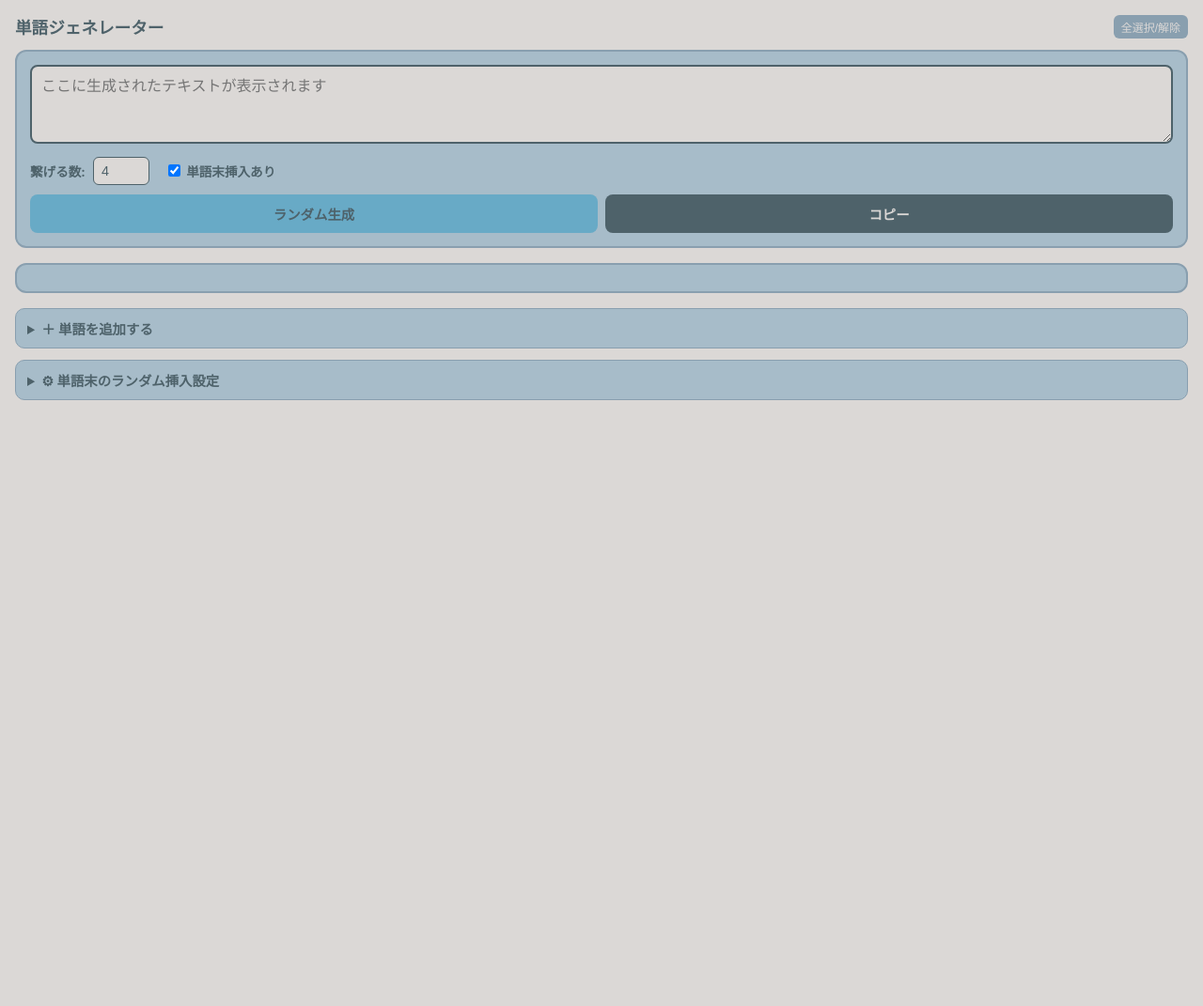
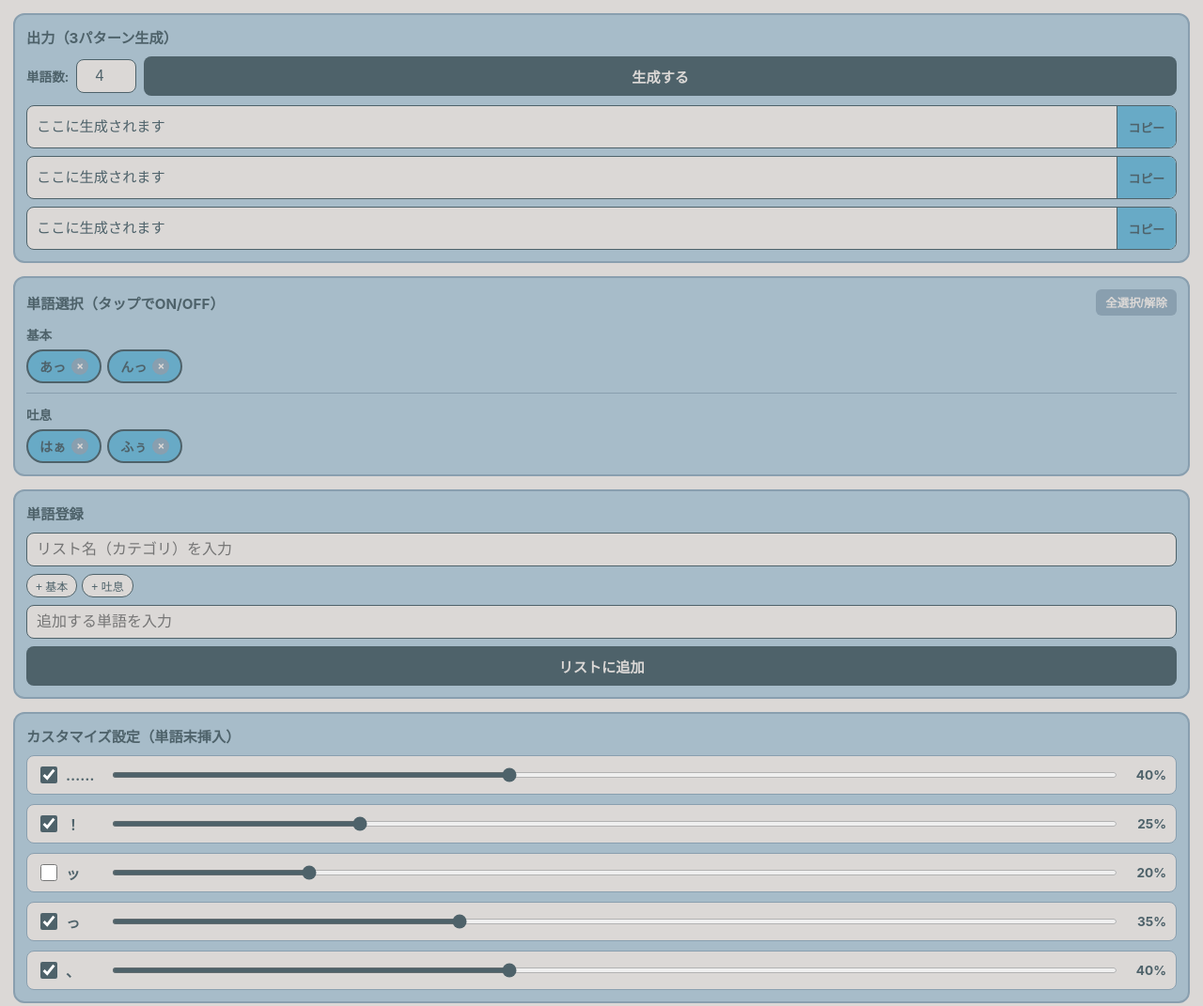
Before and after one commit to c0mrom/-_-00o, a plain HTML site: page index.html in a window 1280 px wide. Shown: the whole page at 94% size. Before the commit the page ends 800 px from the top, so only its background shows below. Drawn offline with Linux system fonts and the light colour scheme.

Commit message:
Refactor index.html for improved structure and functionality
Refactor HTML structure and styles for better organization and readability. Update JavaScript functions for word generation and management.

```diff
--- a/index.html
+++ b/index.html
@@ -3,381 +3,170 @@
 <head>
   <meta charset="UTF-8">
   <meta name="viewport" content="width=device-width, initial-scale=1.0, maximum-scale=1.0, user-scalable=no">
-  <!-- 検索エンジンに載せない設定 -->
   <meta name="robots" content="noindex, nofollow, noarchive">
   <title>Word Generator</title>
-
-  <!-- iPhone PWA設定 -->
   <meta name="apple-mobile-web-app-capable" content="yes">
   <meta name="apple-mobile-web-app-status-bar-style" content="default">
   <meta name="apple-mobile-web-app-title" content="単語生成">
   <link rel="apple-touch-icon" href="IMG_4685.jpeg">
   <link rel="manifest" href="manifest.json">
-
   <style>
-    :root {
-      --c-dark: #4e626a;
-      --c-accent: #68aac6;
-      --c-mid: #899faf;
-      --c-light: #a7bcc9;
-      --c-bg: #dbd8d6;
-    }
-
-    * {
-      box-sizing: border-box;
-      -webkit-tap-highlight-color: transparent;
-    }
-
-    body {
-      margin: 0;
-      padding: 16px;
-      background-color: var(--c-bg);
-      color: var(--c-dark);
-      font-family: -apple-system, BlinkMacSystemFont, "Hiragino Sans", sans-serif;
-      padding-bottom: 60px;
-    }
-
-    h1 {
-      font-size: 1.1rem;
-      margin: 0 0 12px 0;
-      color: var(--c-dark);
-      display: flex;
-      justify-content: space-between;
-      align-items: center;
-    }
-
-    /* 生成エリア */
-    .card {
-      background-color: var(--c-light);
-      border: 2px solid var(--c-mid);
-      border-radius: 12px;
-      padding: 14px;
-      margin-bottom: 16px;
-    }
-
-    .result-box {
-      width: 100%;
-      min-height: 84px;
-      background-color: var(--c-bg);
-      color: var(--c-dark);
-      border: 2px solid var(--c-dark);
-      border-radius: 8px;
-      padding: 10px;
-      font-size: 1rem;
-      line-height: 1.5;
-      resize: vertical;
-      margin-bottom: 10px;
-    }
-
-    .controls-row {
-      display: flex;
-      gap: 8px;
-      flex-wrap: wrap;
-      align-items: center;
-      margin-bottom: 10px;
-    }
-
-    label {
-      font-size: 0.85rem;
-      font-weight: bold;
-    }
-
-    input[type="number"], input[type="text"], select {
-      background-color: var(--c-bg);
-      color: var(--c-dark);
-      border: 1.5px solid var(--c-dark);
-      border-radius: 6px;
-      padding: 6px 8px;
-      font-size: 0.9rem;
-    }
-
-    input[type="number"] {
-      width: 60px;
-    }
-
-    .btn {
-      background-color: var(--c-dark);
-      color: var(--c-bg);
-      border: none;
-      border-radius: 8px;
-      padding: 10px 14px;
-      font-size: 0.9rem;
-      font-weight: bold;
-      cursor: pointer;
-      flex: 1;
-    }
-
-    .btn-accent {
-      background-color: var(--c-accent);
-      color: var(--c-dark);
-    }
-
-    .btn-mid {
-      background-color: var(--c-mid);
-      color: var(--c-bg);
-    }
-
-    .btn:active {
-      opacity: 0.8;
-    }
-
-    /* 単語チップエリア */
-    .category-block {
-      margin-bottom: 14px;
-      padding-bottom: 10px;
-      border-bottom: 1px solid var(--c-mid);
-    }
-
-    .category-title {
-      font-size: 0.9rem;
-      font-weight: bold;
-      margin: 0 0 8px 0;
-      color: var(--c-dark);
-      display: flex;
-      justify-content: space-between;
-    }
-
-    .chip-container {
-      display: flex;
-      flex-wrap: wrap;
-      gap: 6px;
-    }
-
-    .chip {
-      background-color: var(--c-bg);
-      color: var(--c-dark);
-      border: 1.5px solid var(--c-dark);
-      border-radius: 16px;
-      padding: 5px 12px;
-      font-size: 0.85rem;
-      cursor: pointer;
-      user-select: none;
-      display: inline-flex;
-      align-items: center;
-      gap: 6px;
-    }
-
-    .chip.selected {
-      background-color: var(--c-accent);
-      color: var(--c-dark);
-      border-color: var(--c-dark);
-      font-weight: bold;
-    }
-
-    .chip-del {
-      font-size: 0.75rem;
-      opacity: 0.7;
-      padding-left: 4px;
-    }
-
-    /* アコーディオン（追加・末尾設定用） */
-    details {
-      background-color: var(--c-light);
-      border: 1.5px solid var(--c-mid);
-      border-radius: 10px;
-      padding: 10px 12px;
-      margin-bottom: 12px;
-    }
-
-    summary {
-      font-weight: bold;
-      font-size: 0.9rem;
-      cursor: pointer;
-    }
-
-    .form-grid {
-      display: flex;
-      flex-direction: column;
-      gap: 8px;
-      margin-top: 10px;
-    }
-
-    .toast {
-      position: fixed;
-      bottom: 20px;
-      left: 50%;
-      transform: translateX(-50%);
-      background-color: var(--c-dark);
-      color: var(--c-bg);
-      padding: 8px 18px;
-      border-radius: 20px;
-      font-size: 0.85rem;
-      opacity: 0;
-      pointer-events: none;
-      transition: opacity 0.2s;
-    }
-    .toast.show {
-      opacity: 1;
-    }
+    :root { --c-dark: #4e626a; --c-accent: #68aac6; --c-mid: #899faf; --c-light: #a7bcc9; --c-bg: #dbd8d6; }
+    * { box-sizing: border-box; -webkit-tap-highlight-color: transparent; }
+    body { margin: 0; padding: 14px; background: var(--c-bg); color: var(--c-dark); font-family: -apple-system, BlinkMacSystemFont, "Hiragino Sans", sans-serif; padding-bottom: 70px; }
+    h2 { font-size: 0.95rem; margin: 0 0 10px 0; display: flex; justify-content: space-between; align-items: center; }
+    .card { background: var(--c-light); border: 2px solid var(--c-mid); border-radius: 12px; padding: 12px; margin-bottom: 14px; }
+    .row { display: flex; gap: 8px; align-items: center; margin-bottom: 10px; }
+    .row label { font-size: 0.85rem; font-weight: bold; white-space: nowrap; }
+    input[type="number"], input[type="text"] { background: var(--c-bg); color: var(--c-dark); border: 1.5px solid var(--c-dark); border-radius: 8px; padding: 8px 10px; font-size: 16px; }
+    input[type="number"] { width: 64px; text-align: center; }
+    .btn { background: var(--c-dark); color: var(--c-bg); border: none; border-radius: 8px; padding: 10px 14px; font-size: 0.95rem; font-weight: bold; cursor: pointer; flex: 1; touch-action: manipulation; }
+    .btn:active { background: var(--c-mid); }
+    .btn-sub { background: var(--c-mid); color: var(--c-bg); border: none; border-radius: 6px; padding: 5px 10px; font-size: 0.78rem; font-weight: bold; touch-action: manipulation; }
+    .pat-list { display: flex; flex-direction: column; gap: 8px; }
+    .pat-item { display: flex; align-items: stretch; background: var(--c-bg); border: 1.5px solid var(--c-dark); border-radius: 8px; overflow: hidden; }
+    .pat-text { flex: 1; padding: 10px; font-size: 0.95rem; line-height: 1.4; word-break: break-all; min-height: 44px; display: flex; align-items: center; }
+    .pat-copy { background: var(--c-accent); color: var(--c-dark); border: none; border-left: 1.5px solid var(--c-dark); padding: 0 12px; font-size: 0.8rem; font-weight: bold; white-space: nowrap; touch-action: manipulation; }
+    .pat-copy:active { background: var(--c-mid); color: var(--c-bg); }
+    .cat-group { margin-bottom: 12px; padding-bottom: 10px; border-bottom: 1px solid var(--c-mid); }
+    .cat-group:last-child { margin-bottom: 0; padding-bottom: 0; border-bottom: none; }
+    .cat-head { font-size: 0.85rem; font-weight: bold; margin-bottom: 6px; }
+    .chip-wrap { display: flex; flex-wrap: wrap; gap: 6px; }
+    .chip { background: var(--c-bg); color: var(--c-dark); border: 1.5px solid var(--c-dark); border-radius: 18px; padding: 6px 12px; font-size: 0.88rem; display: inline-flex; align-items: center; gap: 6px; user-select: none; touch-action: manipulation; }
+    .chip.selected { background: var(--c-accent); font-weight: bold; border-width: 2px; }
+    .chip-del { display: inline-flex; align-items: center; justify-content: center; width: 18px; height: 18px; border-radius: 50%; background: var(--c-mid); color: var(--c-bg); font-size: 0.72rem; }
+    .form-col { display: flex; flex-direction: column; gap: 8px; }
+    .presets { display: flex; flex-wrap: wrap; gap: 5px; }
+    .preset-btn { background: var(--c-bg); color: var(--c-dark); border: 1px solid var(--c-dark); border-radius: 12px; padding: 3px 9px; font-size: 0.75rem; touch-action: manipulation; }
+    .suf-list { display: flex; flex-direction: column; gap: 10px; }
+    .suf-row { background: var(--c-bg); border: 1.5px solid var(--c-mid); border-radius: 8px; padding: 8px 10px; display: flex; align-items: center; gap: 10px; }
+    .suf-lbl { display: flex; align-items: center; gap: 6px; font-weight: bold; font-size: 0.95rem; min-width: 68px; }
+    .suf-lbl input { width: 18px; height: 18px; accent-color: var(--c-dark); }
+    input[type="range"] { flex: 1; accent-color: var(--c-dark); height: 6px; background: var(--c-light); border-radius: 4px; }
+    .suf-val { font-size: 0.85rem; font-weight: bold; min-width: 40px; text-align: right; }
+    .toast { position: fixed; bottom: 24px; left: 50%; transform: translateX(-50%); background: var(--c-dark); color: var(--c-bg); padding: 8px 18px; border-radius: 20px; font-size: 0.85rem; font-weight: bold; opacity: 0; pointer-events: none; transition: opacity 0.2s; z-index: 100; }
+    .toast.show { opacity: 1; }
   </style>
 </head>
 <body>
-
-  <h1>
-    <span>単語ジェネレーター</span>
-    <button class="btn-mid" style="border:none; border-radius:6px; padding:4px 8px; font-size:0.75rem;" onclick="toggleAllChips()">全選択/解除</button>
-  </h1>
-
-  <!-- 生成＆コピーエリア -->
   <div class="card">
-    <textarea id="output" class="result-box" placeholder="ここに生成されたテキストが表示されます"></textarea>
-
-    <div class="controls-row">
-      <label>繋げる数:</label>
+    <h2>出力（3パターン生成）</h2>
+    <div class="row">
+      <label for="wordCount">単語数:</label>
       <input type="number" id="wordCount" value="4" min="1" max="30">
-      <label style="margin-left:8px;">
-        <input type="checkbox" id="useSuffix" checked> 単語末挿入あり
-      </label>
+      <button type="button" class="btn" id="btnGen">生成する</button>
     </div>
-
-    <div class="controls-row" style="margin-bottom:0;">
-      <button class="btn btn-accent" onclick="generateText()">ランダム生成</button>
-      <button class="btn" onclick="copyText()">コピー</button>
+    <div class="pat-list">
+      <div class="pat-item"><div class="pat-text" id="out0">ここに生成されます</div><button type="button" class="pat-copy" data-idx="0">コピー</button></div>
+      <div class="pat-item"><div class="pat-text" id="out1">ここに生成されます</div><button type="button" class="pat-copy" data-idx="1">コピー</button></div>
+      <div class="pat-item"><div class="pat-text" id="out2">ここに生成されます</div><button type="button" class="pat-copy" data-idx="2">コピー</button></div>
     </div>
   </div>
-
-  <!-- 単語リスト（カテゴリ別） -->
-  <div class="card" id="wordListArea">
-    <!-- JSで描画 -->
+  <div class="card">
+    <h2><span>単語選択（タップでON/OFF）</span><button type="button" class="btn-sub" id="btnAll">全選択/解除</button></h2>
+    <div id="wordArea"></div>
   </div>
-
-  <!-- 新規単語追加フォーム -->
-  <details>
-    <summary>＋ 単語を追加する</summary>
-    <div class="form-grid">
-      <input type="text" id="newCategory" list="categoryList" placeholder="サブタイトル（カテゴリ名）">
-      <datalist id="categoryList"></datalist>
-      <input type="text" id="newWord" placeholder="追加する単語（例：あっ、んっ…）">
-      <button class="btn" onclick="addWord()">リストに追加</button>
+  <div class="card">
+    <h2>単語登録</h2>
+    <div class="form-col">
+      <input type="text" id="inCat" placeholder="リスト名（カテゴリ）を入力">
+      <div class="presets" id="catPresets"></div>
+      <input type="text" id="inWord" placeholder="追加する単語を入力">
+      <button type="button" class="btn" id="btnAdd">リストに追加</button>
     </div>
-  </details>
-
-  <!-- 単語末挿入（ランダム）の設定 -->
-  <details>
-    <summary>⚙ 単語末のランダム挿入設定</summary>
-    <div class="form-grid">
-      <label>挿入する記号・語尾（カンマ区切り）:</label>
-      <input type="text" id="suffixInput" placeholder="例：、,……,っ,♡,！">
-      <label>挿入する確率（%）:</label>
-      <input type="number" id="suffixProb" min="0" max="100" value="60">
-      <button class="btn" onclick="saveSuffixSettings()">設定を保存</button>
-    </div>
-  </details>
-
+  </div>
+  <div class="card">
+    <h2>カスタマイズ設定（単語末挿入）</h2>
+    <div class="suf-list" id="sufList"></div>
+  </div>
   <div id="toast" class="toast">コピーしました</div>
-
   <script>
-    // 初期データ（初回起動時のみ）
-    const defaultData = [
-      { id: 1, category: "基本", text: "あっ", selected: true },
-      { id: 2, category: "基本", text: "んっ", selected: true },
-      { id: 3, category: "余韻", text: "はぁ", selected: true },
-      { id: 4, category: "余韻", text: "ふぅ", selected: true }
-    ];
-
-    let words = JSON.parse(localStorage.getItem('custom_words_v1')) || defaultData;
-    let suffixConfig = JSON.parse(localStorage.getItem('custom_suffix_v1')) || {
-      items: "、,……,っ,……っ",
-      prob: 60
-    };
-
-    // 初期化
-    document.getElementById('suffixInput').value = suffixConfig.items;
-    document.getElementById('suffixProb').value = suffixConfig.prob;
-
-    function saveWords() {
-      localStorage.setItem('custom_words_v1', JSON.stringify(words));
-      renderWords();
-    }
-
-    function renderWords() {
-      const area = document.getElementById('wordListArea');
-      const datalist = document.getElementById('categoryList');
-      area.innerHTML = '';
-      datalist.innerHTML = '';
-
-      if (words.length === 0) {
-        area.innerHTML = '<p style="font-size:0.85rem; margin:0;">下の「＋ 単語を追加する」から登録してください。</p>';
-        return;
-      }
-
-      // カテゴリごとにグループ化
-      const categories = [...new Set(words.map(w => w.category || '未分類'))];
-
-      categories.forEach(cat => {
-        const option = document.createElement('option');
-        option.value = cat;
-        datalist.appendChild(option);
-
-        const block = document.createElement('div');
-        block.className = 'category-block';
-
-        const title = document.createElement('div');
-        title.className = 'category-title';
-        title.innerHTML = `<span>${escapeHtml(cat)}</span>`;
-        block.appendChild(title);
-
-        const container = document.createElement('div');
-        container.className = 'chip-container';
-
-        words.filter(w => (w.category || '未分類') === cat).forEach(word => {
-          const chip = document.createElement('div');
-          chip.className = 'chip' + (word.selected ? ' selected' : '');
-          chip.onclick = () => toggleWord(word.id);
-
-          const textSpan = document.createElement('span');
-          textSpan.textContent = word.text;
-
-          const delSpan = document.createElement('span');
-          delSpan.className = 'chip-del';
-          delSpan.textContent = '×';
-          delSpan.onclick = (e) => {
-            e.stopPropagation();
-            deleteWord(word.id);
-          };
-
-          chip.appendChild(textSpan);
-          chip.appendChild(delSpan);
-          container.appendChild(chip);
+    const K_W = 'wg_words_v2', K_S = 'wg_suffix_v2';
+    const defW = [{ id: 1, category: "基本", text: "あっ", selected: true }, { id: 2, category: "基本", text: "んっ", selected: true }, { id: 3, category: "吐息", text: "はぁ", selected: true }, { id: 4, category: "吐息", text: "ふぅ", selected: true }];
+    const defS = [{ char: "……", enabled: true, prob: 40 }, { char: "！", enabled: true, prob: 25 }, { char: "ッ", enabled: false, prob: 20 }, { char: "っ", enabled: true, prob: 35 }, { char: "、", enabled: true, prob: 40 }];
+    let words = JSON.parse(localStorage.getItem(K_W)) || defW;
+    let sufs = JSON.parse(localStorage.getItem(K_S)) || defS;
+    function saveW() { localStorage.setItem(K_W, JSON.stringify(words)); renderW(); }
+    function saveS() { localStorage.setItem(K_S, JSON.stringify(sufs)); }
+    function renderW() {
+      const area = document.getElementById('wordArea'), pre = document.getElementById('catPresets');
+      area.innerHTML = ''; pre.innerHTML = '';
+      const cats = [...new Set(words.map(w => w.category || '未分類'))];
+      cats.forEach(c => {
+        const b = document.createElement('button'); b.type = 'button'; b.className = 'preset-btn'; b.textContent = '+ ' + c;
+        b.onclick = () => document.getElementById('inCat').value = c;
+        pre.appendChild(b);
+      });
+      if (!words.length) { area.innerHTML = '<div style="font-size:0.85rem;">下の「単語登録」から追加してください。</div>'; return; }
+      cats.forEach(c => {
+        const grp = document.createElement('div'); grp.className = 'cat-group';
+        const hd = document.createElement('div'); hd.className = 'cat-head'; hd.textContent = c; grp.appendChild(hd);
+        const wrap = document.createElement('div'); wrap.className = 'chip-wrap';
+        words.filter(w => (w.category || '未分類') === c).forEach(w => {
+          const ch = document.createElement('div'); ch.className = 'chip' + (w.selected ? ' selected' : '');
+          const lb = document.createElement('span'); lb.textContent = w.text;
+          const dl = document.createElement('span'); dl.className = 'chip-del'; dl.textContent = '×';
+          dl.onclick = e => { e.stopPropagation(); words = words.filter(x => x.id !== w.id); saveW(); };
+          ch.onclick = () => { w.selected = !w.selected; saveW(); };
+          ch.append(lb, dl); wrap.appendChild(ch);
         });
-
-        block.appendChild(container);
-        area.appendChild(block);
+        grp.appendChild(wrap); area.appendChild(grp);
       });
     }
-
-    function toggleWord(id) {
-      words = words.map(w => w.id === id ? { ...w, selected: !w.selected } : w);
-      saveWords();
+    function renderS() {
+      const list = document.getElementById('sufList'); list.innerHTML = '';
+      sufs.forEach((s, i) => {
+        const row = document.createElement('div'); row.className = 'suf-row';
+        const lbl = document.createElement('label'); lbl.className = 'suf-lbl';
+        const chk = document.createElement('input'); chk.type = 'checkbox'; chk.checked = s.enabled;
+        chk.onchange = () => { sufs[i].enabled = chk.checked; saveS(); };
+        const sp = document.createElement('span'); sp.textContent = s.char; lbl.append(chk, sp);
+        const rng = document.createElement('input'); rng.type = 'range'; rng.min = 1; rng.max = 100; rng.value = s.prob;
+        const val = document.createElement('span'); val.className = 'suf-val'; val.textContent = s.prob + '%';
+        rng.oninput = () => { sufs[i].prob = +rng.value; val.textContent = rng.value + '%'; saveS(); };
+        row.append(lbl, rng, val); list.appendChild(row);
+      });
     }
-
-    function toggleAllChips() {
-      const anyUnselected = words.some(w => !w.selected);
-      words = words.map(w => ({ ...w, selected: anyUnselected }));
-      saveWords();
+    document.getElementById('btnAdd').onclick = () => {
+      const c = document.getElementById('inCat').value.trim() || '未分類';
+      const t = document.getElementById('inWord').value.trim();
+      if (!t) return toast('単語を入力してください');
+      words.push({ id: Date.now() + Math.random(), category: c, text: t, selected: true });
+      document.getElementById('inWord').value = ''; saveW(); toast('リストに追加しました');
+    };
+    document.getElementById('btnAll').onclick = () => {
+      const any = words.some(w => !w.selected);
+      words.forEach(w => w.selected = any); saveW();
+    };
+    document.getElementById('btnGen').onclick = () => {
+      const actW = words.filter(w => w.selected);
+      if (!actW.length) return toast('単語を1つ以上選択してください');
+      const cnt = Math.max(1, Math.min(30, +document.getElementById('wordCount').value || 4));
+      const actS = sufs.filter(s => s.enabled);
+      for (let i = 0; i < 3; i++) {
+        let str = '';
+        for (let j = 0; j < cnt; j++) {
+          str += actW[Math.floor(Math.random() * actW.length)].text;
+          const hits = actS.filter(s => Math.random() * 100 < s.prob);
+          if (hits.length) str += hits[Math.floor(Math.random() * hits.length)].char;
+        }
+        document.getElementById('out' + i).textContent = str;
+      }
+    };
+    document.querySelectorAll('.pat-copy').forEach(b => {
+      b.onclick = () => {
+        const idx = b.dataset.idx, txt = document.getElementById('out' + idx).textContent;
+        if (!txt || txt === 'ここに生成されます') return;
+        if (navigator.clipboard) navigator.clipboard.writeText(txt).then(() => toast('パターン' + (+idx + 1) + 'をコピーしました'));
+      };
+    });
+    let tmr;
+    function toast(m) {
+      const t = document.getElementById('toast'); t.textContent = m; t.classList.add('show');
+      clearTimeout(tmr); tmr = setTimeout(() => t.classList.remove('show'), 1500);
     }
-
-    function addWord() {
-      const cat = document.getElementById('newCategory').value.trim() || '未分類';
-      const text = document.getElementById('newWord').value.trim();
-      if (!text) return;
-
-      words.push({
-        id: Date.now(),
-        category: cat,
-        text: text,
-        selected: true
-      });
-
-      document.getElementById('newWord').value = '';
-      saveWords();
-      showToast('追加しました');
-    }
-
-    function deleteWord(id) {
-      words = words.filter(w => w.id !== id);
-      saveWords();
-    }
-
-    function saveSuffixSettings() {
-      const items = document.getElementById('suffixInput').value;
+    if ('serviceWorker' in navigator) navigator.serviceWorker.register('sw.js').catch(() => {});
+    renderW(); renderS();
+  </script>
+</body>
+</html>
```
